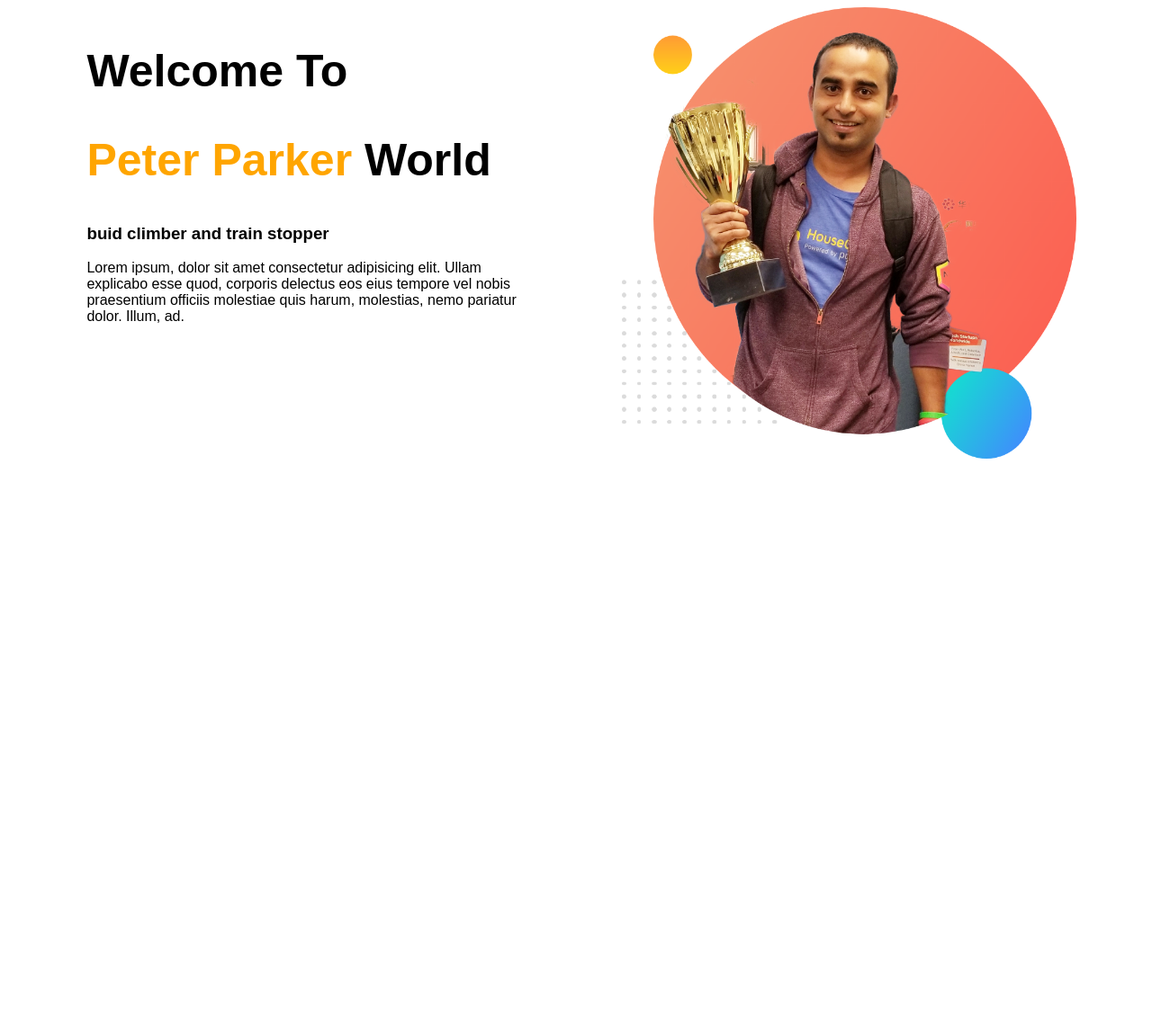
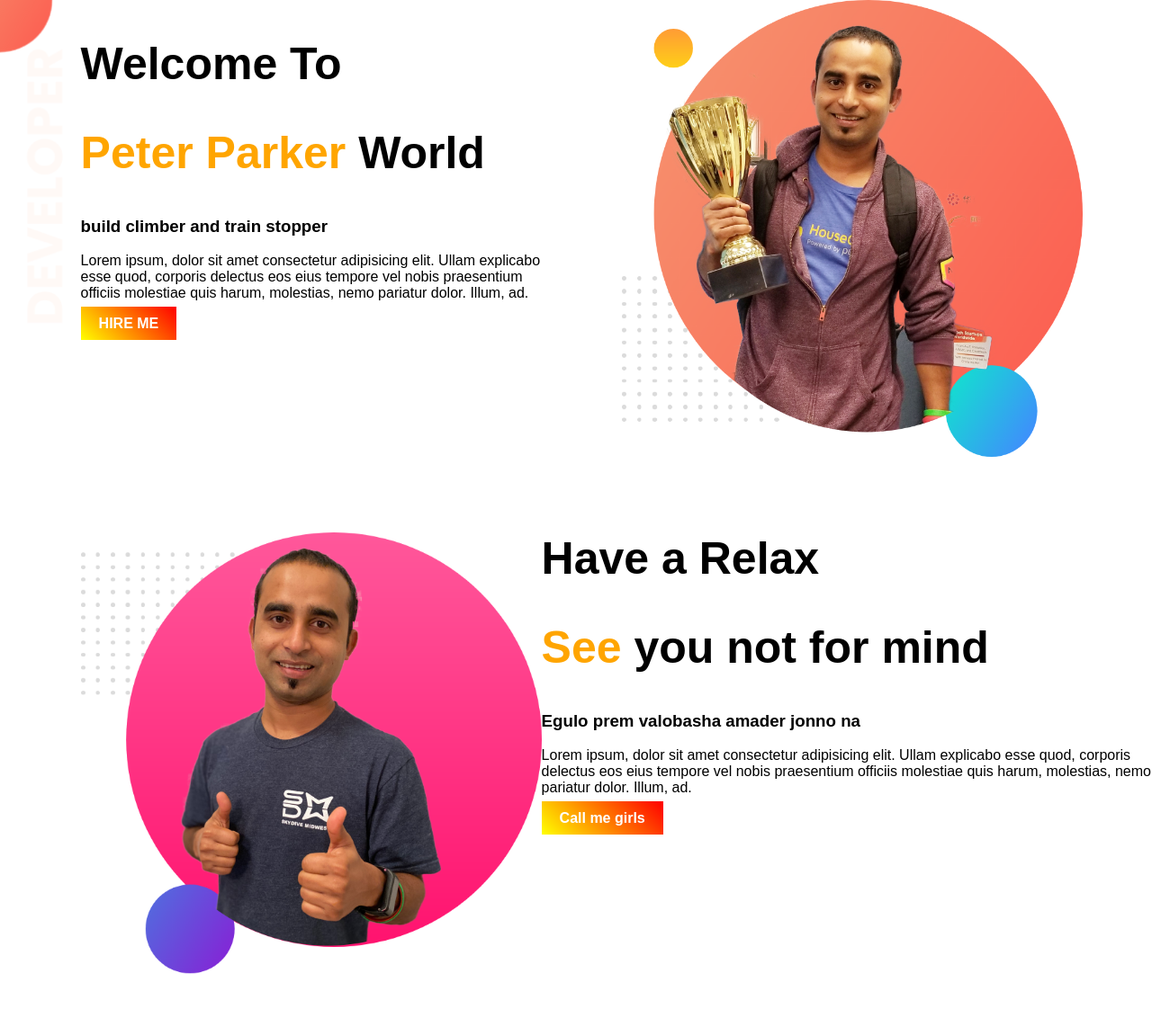
Before and after one commit to safwanbin2/web-portfolio, a plain HTML site: page index.html in a window 1280 px wide. Shown: the whole page at 90% size. Before the commit the page ends 800 px from the top, so only its background shows below. Drawn offline with Linux system fonts and the light colour scheme.

Commit message:
added middle part

```diff
--- a/index.html
+++ b/index.html
@@ -12,26 +12,43 @@
 
 <body>
 
-
-
-    <section>
+    <section class="top-banner">
 
         <div class="half-width">
             <h1>Welcome To </h1>
             <h1><span class="name-highlight">Peter Parker</span> World </h1>
-            <h3>buid climber and train stopper</h3>
+            <h3>build climber and train stopper</h3>
             <p>Lorem ipsum, dolor sit amet consectetur adipisicing elit. Ullam explicabo esse quod,
                 corporis delectus
                 eos
                 eius tempore vel nobis praesentium officiis molestiae quis harum, molestias, nemo pariatur dolor. Illum,
                 ad.
             </p>
+            <a class="link-style" href="https://www.linkedin.com/company/programminghero/">HIRE ME</a>
         </div>
         <div class="half-width">
             <img src="images/jhankar.png" alt="">
         </div>
 
     </section>
+    <section>
+
+        <div class="half-width">
+            <img src="images/jhankar2.png" alt="">
+        </div>
+        <div>
+            <h1>Have a Relax</h1>
+            <h1><span class="name-highlight">See</span> you not for mind</h1>
+            <h3>Egulo prem valobasha amader jonno na</h3>
+            <p>Lorem ipsum, dolor sit amet consectetur adipisicing elit. Ullam explicabo esse quod,
+                corporis delectus
+                eos
+                eius tempore vel nobis praesentium officiis molestiae quis harum, molestias, nemo pariatur dolor. Illum,
+                ad.
+            </p>
+            <a class="link-style" href="https://www.linkedin.com/company/programminghero/">Call me girls</a>
+        </div>
+    </section>
 
 </body>
 
--- a/style.css
+++ b/style.css
@@ -1,8 +1,9 @@
 body{
-font-family: 'Poppins', sans-serif;
+    margin: 0;
+    font-family: 'Poppins', sans-serif;
 }
 .name-highlight{
-color: orange;
+    color: orange;
 }
 h1{
     font-size: 50px;
@@ -16,3 +17,18 @@ h1{
 .half-width img{
     width: 100%;
 }
+.top-banner{
+    background-image: url(images/top-banner.png);
+    background-repeat: no-repeat;
+}
+section{
+    padding-bottom: 50px;
+    height: 500px;
+}
+.link-style{
+    text-decoration: none;
+    background-image: linear-gradient( 45deg,  yellow, red);
+    padding: 10px 20px;
+    font-weight: 700;
+    color: white;
+}
```
